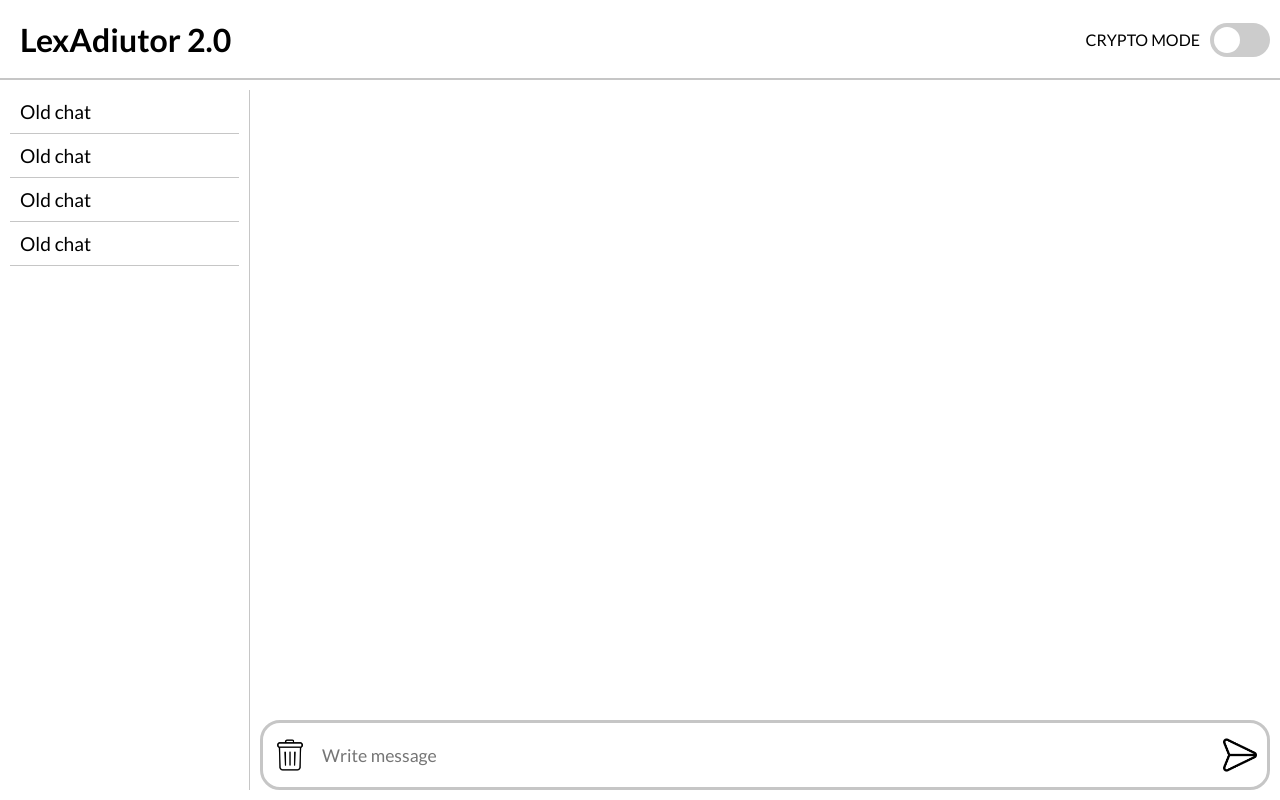
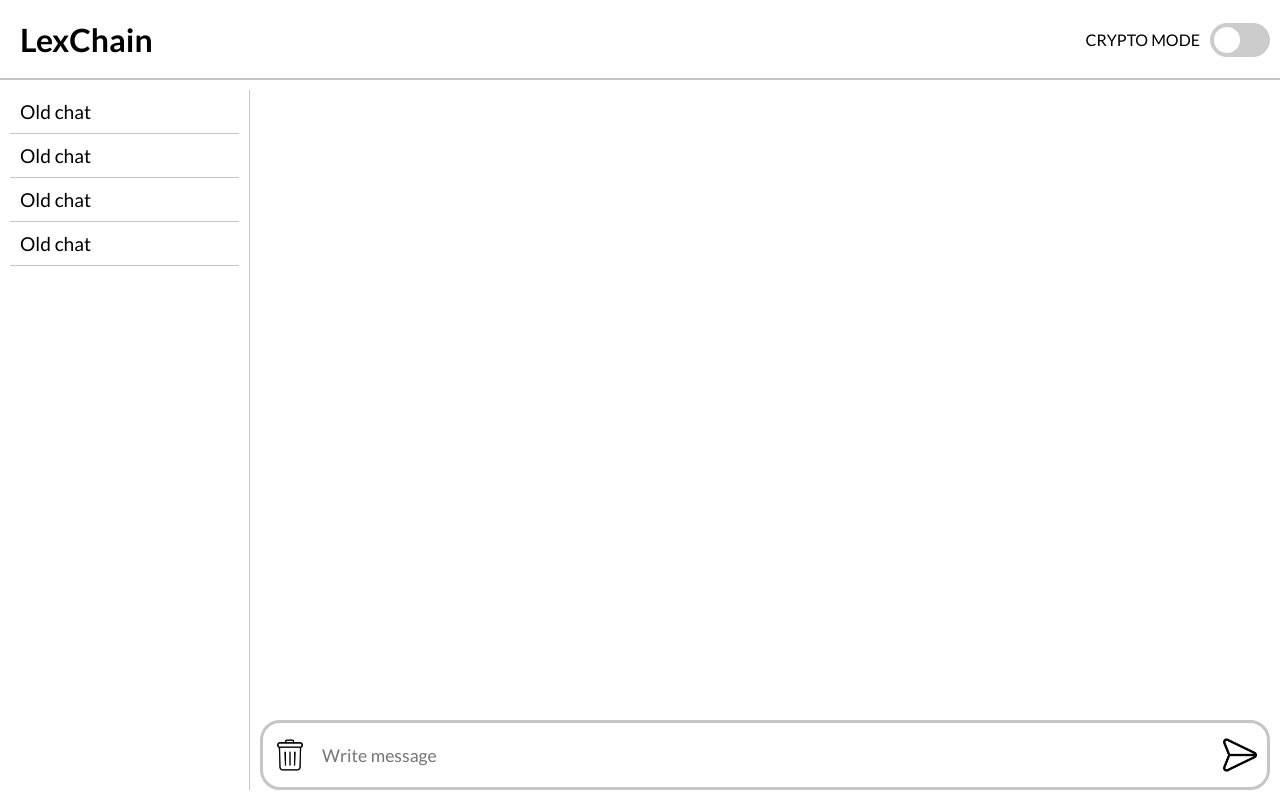
Before and after one commit to btrojan-official/ChatBot_ollama, a plain HTML site: page static/index.html in a window 1280 px wide. Drawn offline with nearby package versions, Linux system fonts and the light colour scheme.

Commit message:
name changes

```diff
--- a/static/index.html
+++ b/static/index.html
@@ -14,7 +14,7 @@
 <body>
   <div id="app">
     <div class="header" :class="{ cryptoHeader:isCryptoMode() }">
-      <h1>LexAdiutor 2.0</h1>
+      <h1>LexChain</h1>
 
       <label class="switch">
         <input type="checkbox" v-model="crypto_mode" id="crypto_mode_switch" style="display: none">
```
Also changed, not shown: old_index.html (renamed from index.html).
